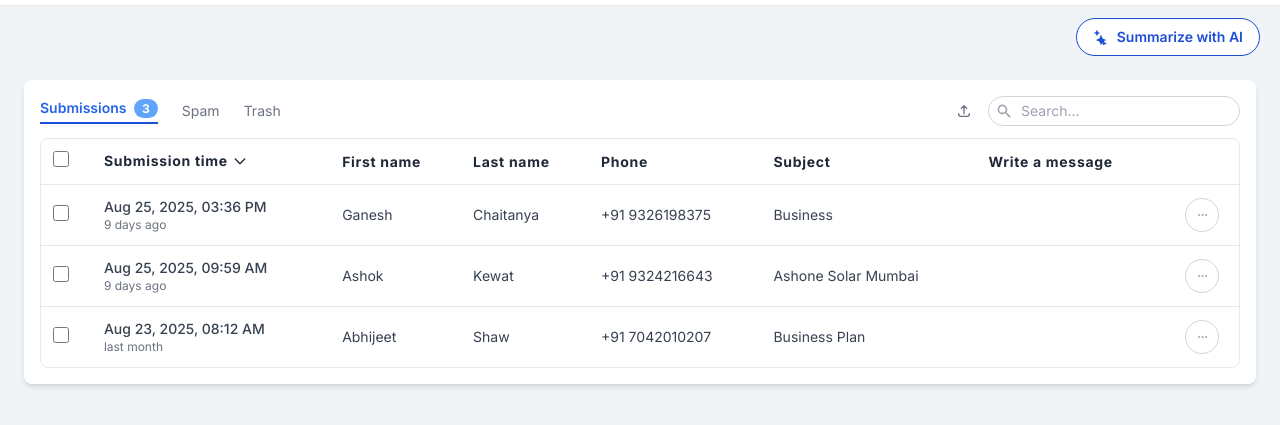
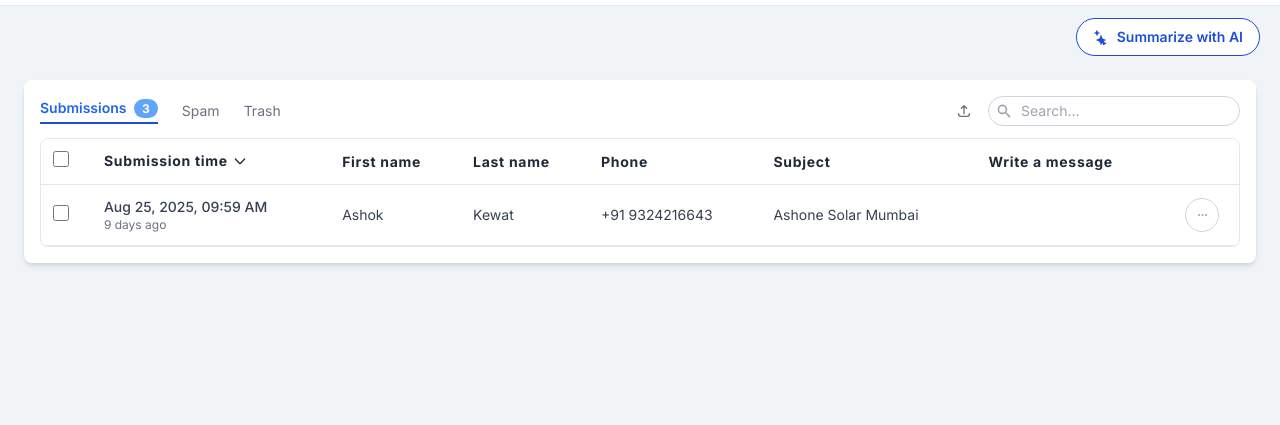
Before and after one commit to Pranaymeharkule/Projectpage, a plain HTML site: page index.html in a window 1280 px wide. Shown: the part 109-534 px from the top of the page. Drawn offline with nearby package versions, Linux system fonts and the light colour scheme.

Commit message:
Update index.html

```diff
--- a/index.html
+++ b/index.html
@@ -223,7 +223,7 @@
 </thead>
 
         <tbody class="text-gray-700">
-          <tr class="border-b border-gray-200 hover:bg-blue-50 cursor-pointer">
+<!--           <tr class="border-b border-gray-200 hover:bg-blue-50 cursor-pointer">
             <td class="p-3"><input type="checkbox"
                 class="h-4 w-4 rounded border-gray-300 text-blue-600 focus:ring-blue-500"></td>
             <td class="p-3">
@@ -245,7 +245,7 @@
                 </svg>
               </button>
             </td>
-          </tr>
+          </tr> -->
 
           <tr class="border-b border-gray-200 hover:bg-blue-50 cursor-pointer">
             <td class="p-3"><input type="checkbox"
@@ -271,7 +271,7 @@
             </td>
           </tr>
 
-          <tr class="hover:bg-blue-50 cursor-pointer">
+<!--           <tr class="hover:bg-blue-50 cursor-pointer">
             <td class="p-3"><input type="checkbox"
                 class="h-4 w-4 rounded border-gray-300 text-blue-600 focus:ring-blue-500"></td>
             <td class="p-3">
@@ -293,7 +293,7 @@
                 </svg>
               </button>
             </td>
-          </tr>
+          </tr> -->
         </tbody>
       </table>
     </div>
```
